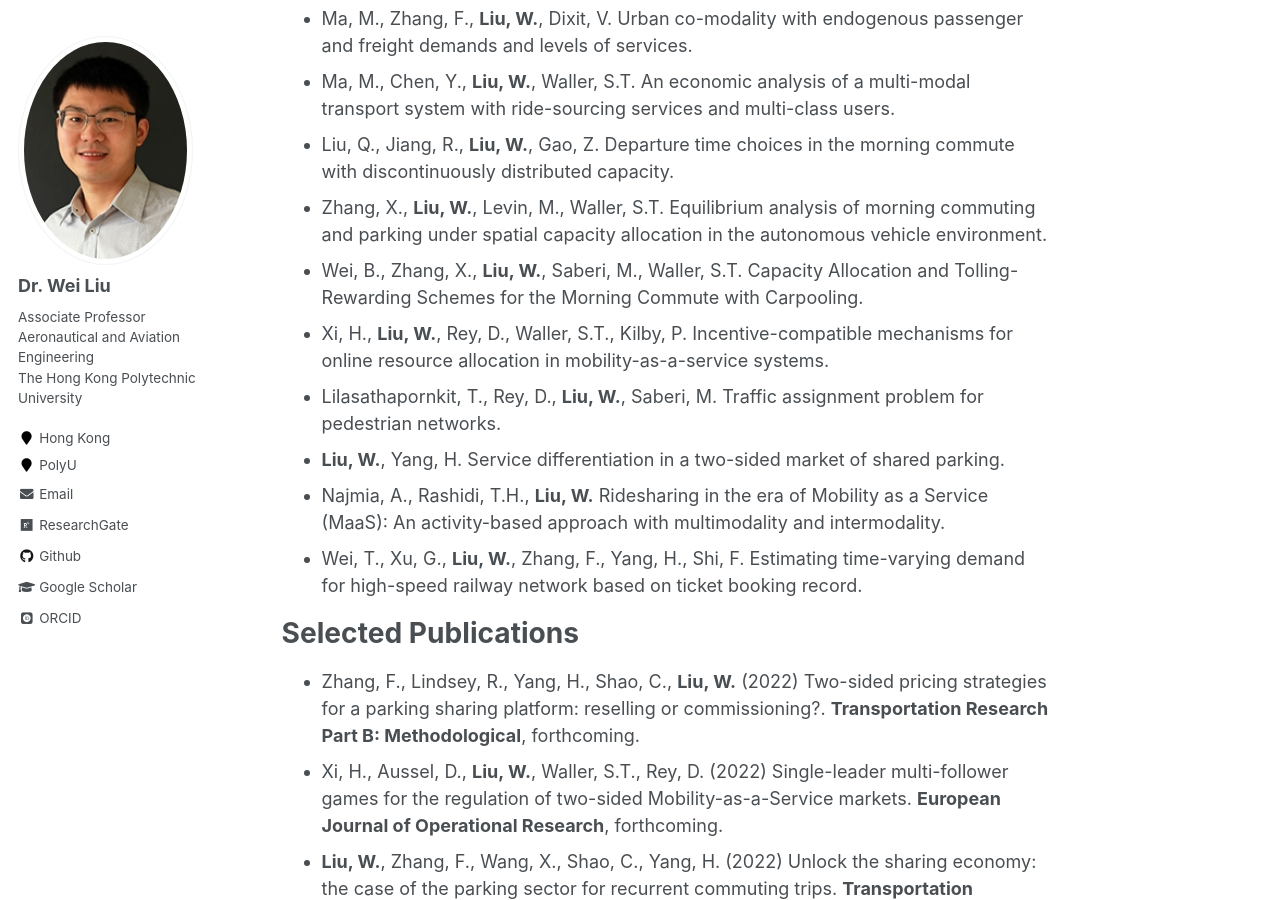
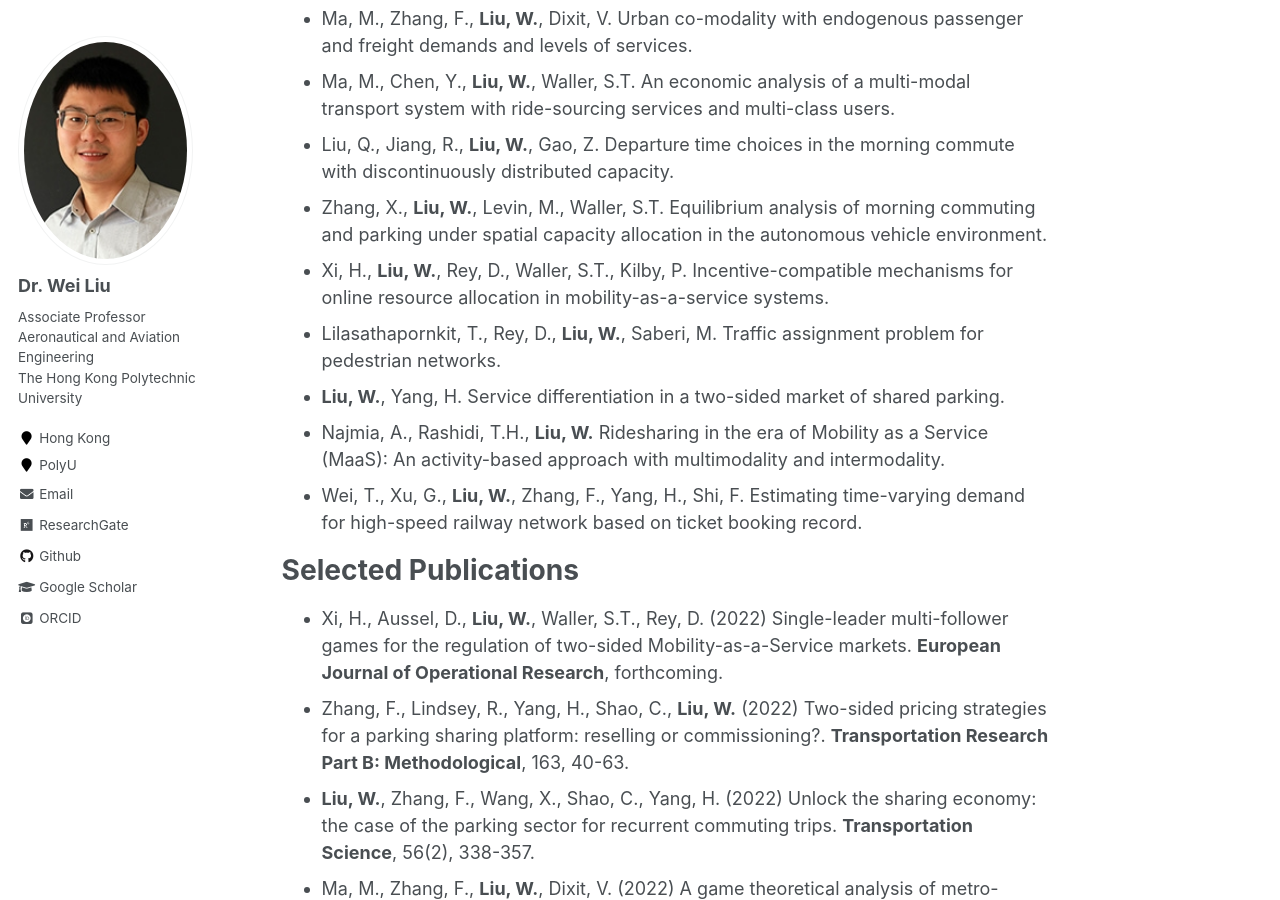
Before and after one commit to weiliu2016/weiliu2016.github.io, a Jekyll site: the page built from _pages/about.md, in a window 1280 px wide and 900 px high, scrolled down 3005 px. Built offline with Jekyll 4.4.1, drawn with Linux system fonts in a browser that asks for light colours; some web fonts are replaced.

Commit message:
Update about.md

```diff
--- a/_pages/about.md
+++ b/_pages/about.md
@@ -67,7 +67,6 @@ Selected Working Papers
 - Ma, M., Chen, Y., **Liu, W.**, Waller, S.T. An economic analysis of a multi-modal transport system with ride-sourcing services and multi-class users.
 - Liu, Q., Jiang, R., **Liu, W.**, Gao, Z. Departure time choices in the morning commute with discontinuously distributed capacity.
 - Zhang, X., **Liu, W.**, Levin, M., Waller, S.T. Equilibrium analysis of morning commuting and parking under spatial capacity allocation in the autonomous vehicle environment.
-- Wei, B., Zhang, X., **Liu, W.**, Saberi, M., Waller, S.T. Capacity Allocation and Tolling-Rewarding Schemes for the Morning Commute with Carpooling.
 - Xi, H., **Liu, W.**, Rey, D., Waller, S.T., Kilby, P. Incentive-compatible mechanisms for online resource allocation in mobility-as-a-service systems.
 - Lilasathapornkit, T., Rey, D., **Liu, W.**, Saberi, M. Traffic assignment problem for pedestrian networks.
 - **Liu, W.**, Yang, H. Service differentiation in a two-sided market of shared parking.
@@ -76,8 +75,8 @@ Selected Working Papers
 
 Selected Publications
 ======
-- Zhang, F., Lindsey, R., Yang, H., Shao, C., **Liu, W.** (2022) Two-sided pricing strategies for a parking sharing platform: reselling or commissioning?. **Transportation Research Part B: Methodological**, forthcoming.
 - Xi, H., Aussel, D., **Liu, W.**, Waller, S.T., Rey, D. (2022) Single-leader multi-follower games for the regulation of two-sided Mobility-as-a-Service markets. **European Journal of Operational Research**, forthcoming.
+- Zhang, F., Lindsey, R., Yang, H., Shao, C., **Liu, W.** (2022) Two-sided pricing strategies for a parking sharing platform: reselling or commissioning?. **Transportation Research Part B: Methodological**, 163, 40-63.
 - **Liu, W.**, Zhang, F., Wang, X., Shao, C., Yang, H. (2022) Unlock the sharing economy: the case of the parking sector for recurrent commuting trips. **Transportation Science**, 56(2), 338-357.
 - Ma, M., Zhang, F., **Liu, W.**, Dixit, V. (2022) A game theoretical analysis of metro-integrated city logistics systems. **Transportation Research Part B: Methodological**, 156, 14-27.
 - Wu, W., Liu, Y., **Liu, W.**, Zhang, F., Dixit, V., Waller, S.T. (2022) Autonomous intersection management for connected and automated vehicles: a lane-based approach. **IEEE Transactions on Intelligent Transportation Systems**, forthcoming.
```
